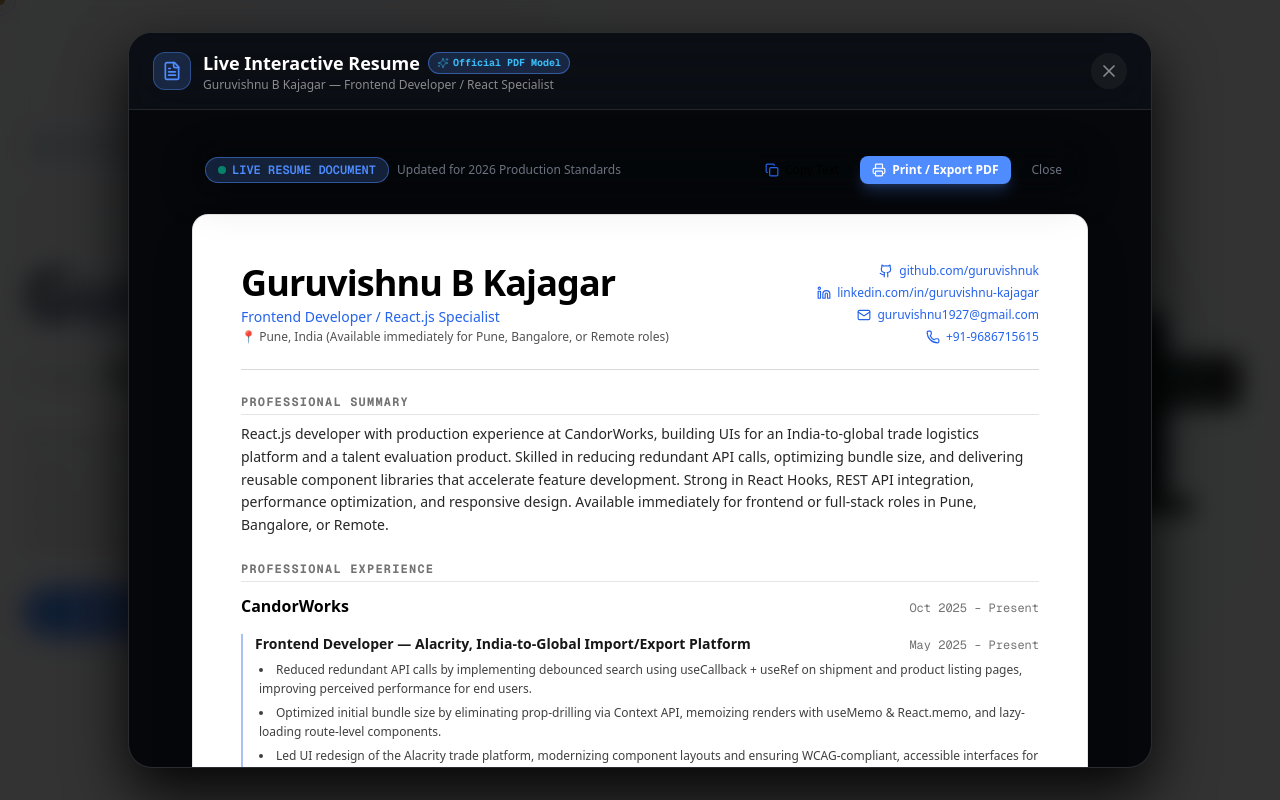
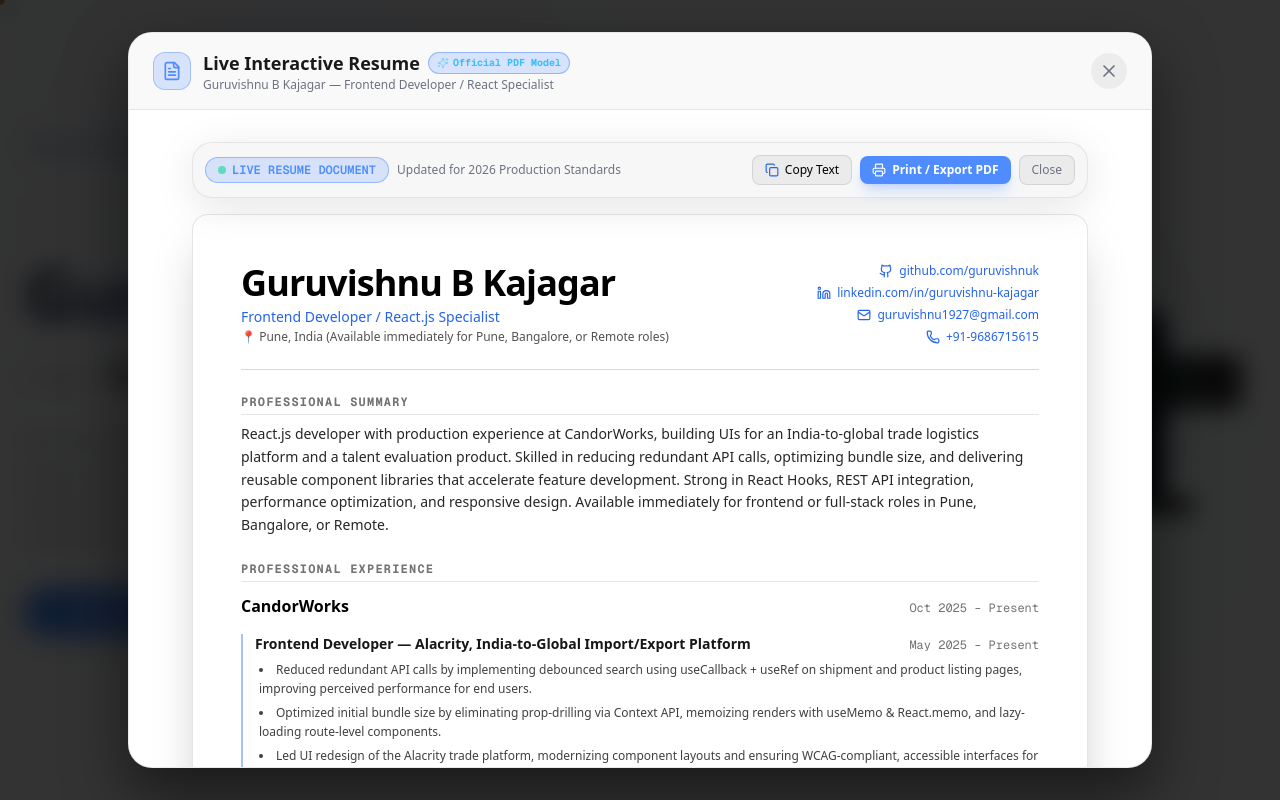
Before and after one commit to guruvishnuk/guruvishnu-portfolio, a React (Vite) app: page / in a window 1280 px wide. Both pictures are taken after a click on the button "View Live Resume". Shown: the top 800 px of the page. Built offline with nearby package versions, Linux system fonts and the light colour scheme.

Commit message:
style: apply light theme styles to LiveResume modal overlay

```diff
--- a/src/components/resume/LiveResumeModal.tsx
+++ b/src/components/resume/LiveResumeModal.tsx
@@ -36,22 +36,22 @@
             animate={{ opacity: 1, scale: 1, y: 0 }}
             exit={{ opacity: 0, scale: 0.95, y: 20 }}
             transition={{ type: 'spring', damping: 25, stiffness: 300 }}
-            className="relative w-full max-w-5xl max-h-[92vh] flex flex-col bg-[#05070A] border border-white/15 rounded-3xl shadow-[0_25px_60px_rgba(0,0,0,0.9)] overflow-hidden z-10"
+            className="relative w-full max-w-5xl max-h-[92vh] flex flex-col bg-[var(--theme-bg)] border border-[var(--glass-border)] rounded-3xl shadow-[0_25px_60px_rgba(0,0,0,0.5)] overflow-hidden z-10"
           >
             {/* Header */}
-            <div className="flex items-center justify-between px-6 py-4 border-b border-white/10 bg-[#0D1117]/80 backdrop-blur-xl shrink-0">
+            <div className="flex items-center justify-between px-6 py-4 border-b border-[var(--glass-border)] bg-[var(--theme-bg-elevated)] backdrop-blur-xl shrink-0">
               <div className="flex items-center gap-3">
                 <div className="p-2 rounded-xl bg-[#4F8CFF]/20 border border-[#4F8CFF]/40 text-[#4F8CFF]">
                   <FileText className="w-5 h-5" />
                 </div>
                 <div>
-                  <h3 className="text-base sm:text-lg font-bold text-white flex items-center gap-2">
+                  <h3 className="text-base sm:text-lg font-bold text-[var(--theme-text-primary)] flex items-center gap-2">
                     <span>Live Interactive Resume</span>
                     <span className="flex items-center gap-1 text-[10px] font-mono px-2 py-0.5 rounded-full bg-[#4F8CFF]/20 border border-[#4F8CFF]/50 text-[#38BDF8]">
                       <Sparkles className="w-3 h-3 animate-pulse" /> Official PDF Model
                     </span>
                   </h3>
-                  <p className="text-xs text-[#8A8A8E]">
+                  <p className="text-xs text-[var(--theme-text-secondary)]">
                     Guruvishnu B Kajagar — Frontend Developer / React Specialist
                   </p>
                 </div>
@@ -59,7 +59,7 @@
 
               <button
                 onClick={closeLiveResume}
-                className="p-2 rounded-full bg-white/5 hover:bg-white/15 text-[#8A8A8E] hover:text-white transition-colors cursor-pointer"
+                className="p-2 rounded-full bg-black/5 dark:bg-white/5 hover:bg-black/10 dark:hover:bg-white/15 text-[var(--theme-text-secondary)] hover:text-[var(--theme-text-primary)] transition-colors cursor-pointer"
                 aria-label="Close Live Resume"
               >
                 <X className="w-5 h-5" />
```
